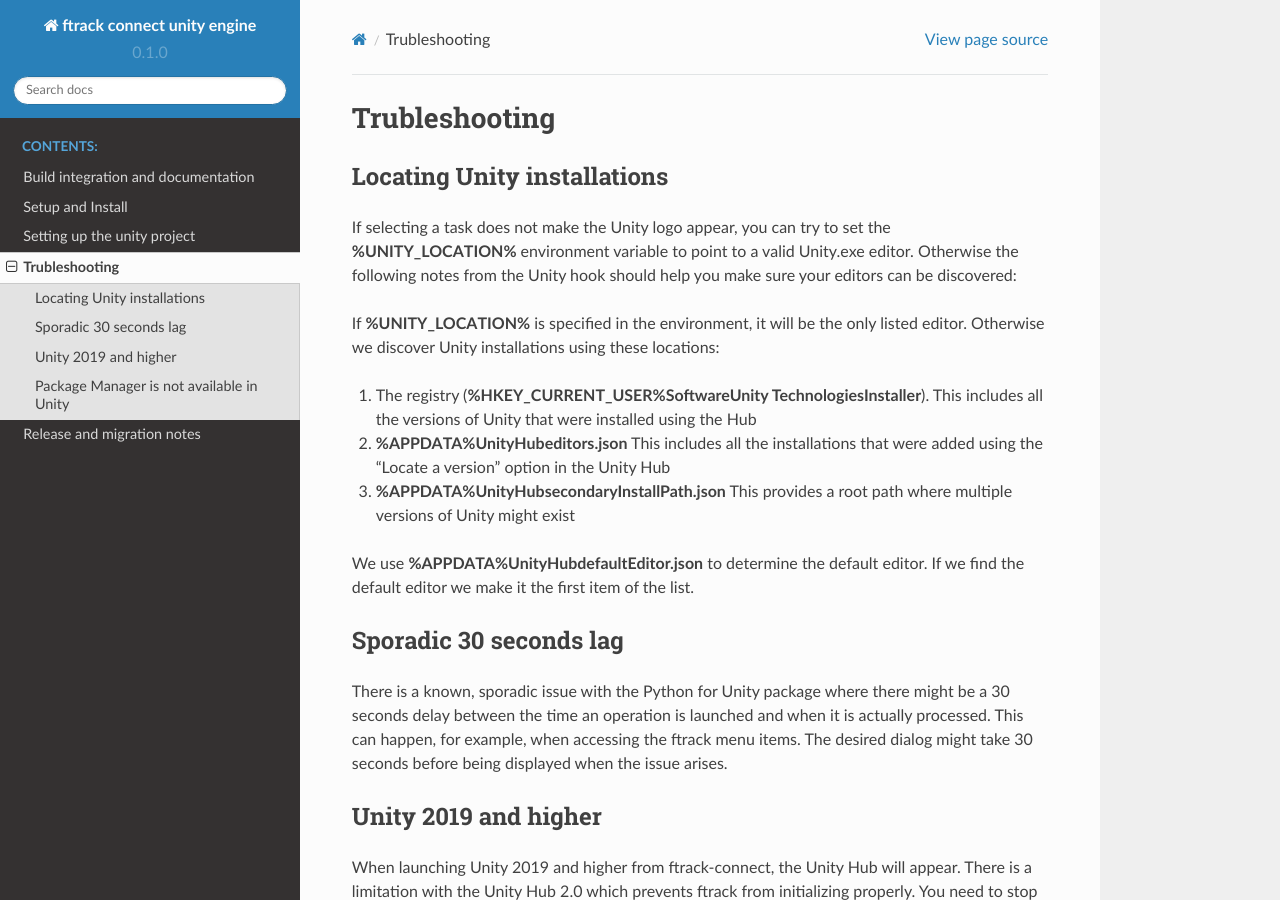
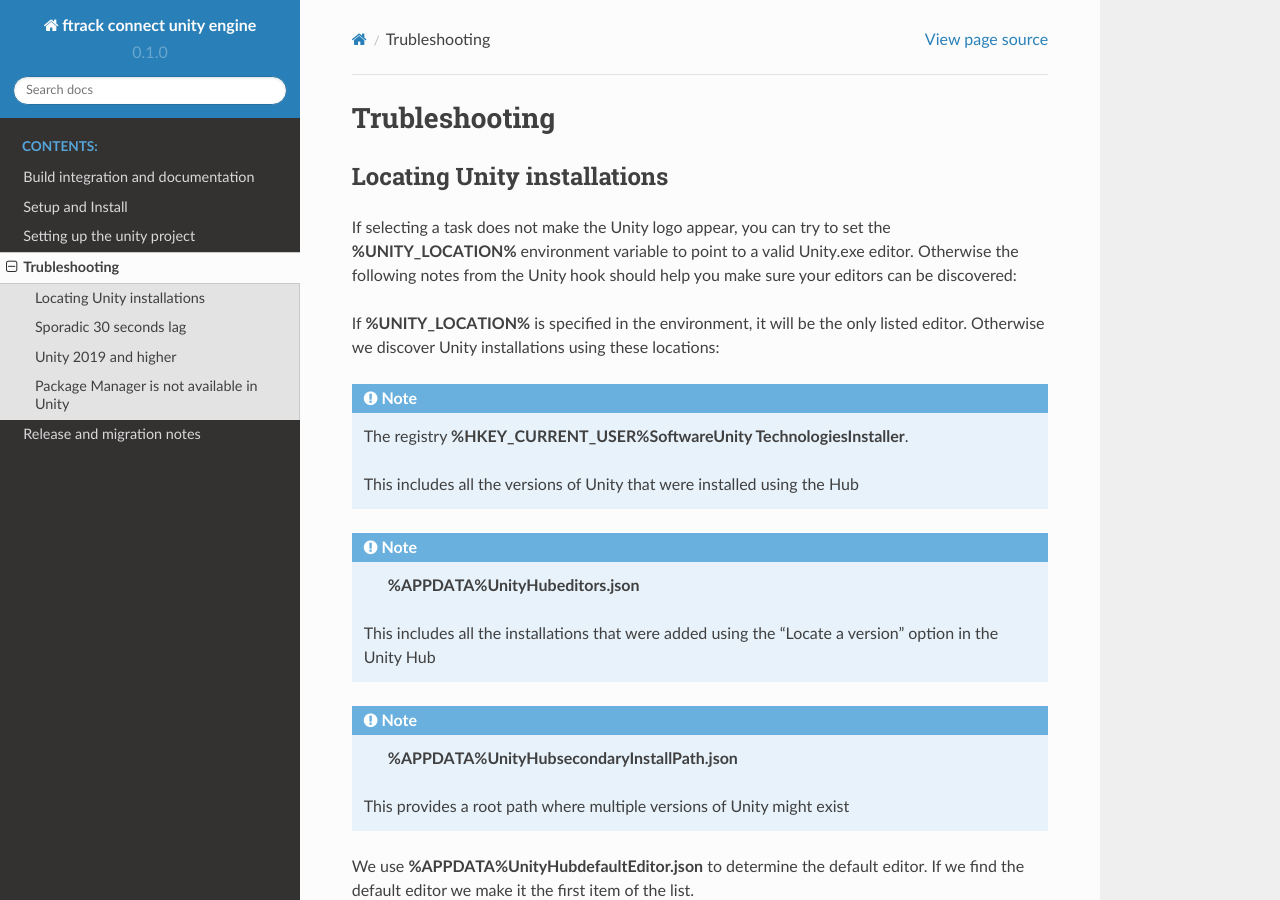
Before and after one commit to ftrackhq/ftrack-connect-unity-engine, a Sphinx documentation site: the page built from doc/source/trubleshooting.rst, in a window 1280 px wide and 900 px high. Built offline with Sphinx 7.4.7 and the Read the Docs theme 2.0.0, drawn with Linux system fonts in a browser that asks for light colours; some of the changed lines change nothing that is shown.

Commit message:
update troubleshooting

```diff
--- a/doc/source/trubleshooting.rst
+++ b/doc/source/trubleshooting.rst
@@ -19,15 +19,24 @@
 listed editor. Otherwise we discover Unity installations using these
 locations:
 
-1. The registry (**%HKEY_CURRENT_USER%\Software\Unity Technologies\Installer**).
-   This includes all the versions of Unity that were installed using
-   the Hub
+.. note::
 
-2. **%APPDATA%\UnityHub\editors.json**
+    The registry
+    **%HKEY_CURRENT_USER%\Software\Unity Technologies\Installer**.
+
+    This includes all the versions of Unity that were installed using the Hub
+
+.. note::
+
+    **%APPDATA%\UnityHub\editors.json**
+
    This includes all the installations that were added using the
    "Locate a version" option in the Unity Hub
 
-3. **%APPDATA%\UnityHub\secondaryInstallPath.json**
+.. note::
+
+    **%APPDATA%\UnityHub\secondaryInstallPath.json**
+
    This provides a root path where multiple versions of Unity might
    exist
 
@@ -58,6 +67,5 @@
 
 If you cannot see the Package Manager menu item, make sure you installed
 `Microsoft Visual Studio Community <https://learn.unity.com/tutorial/get-started-with-visual-studio-and-unity>`_
-
 Installing `.NET Core prerequisites <http://go.microsoft.com/fwlink/?LinkID=798306&clcid=0x409>`_
 might help resolve this problem.
```
